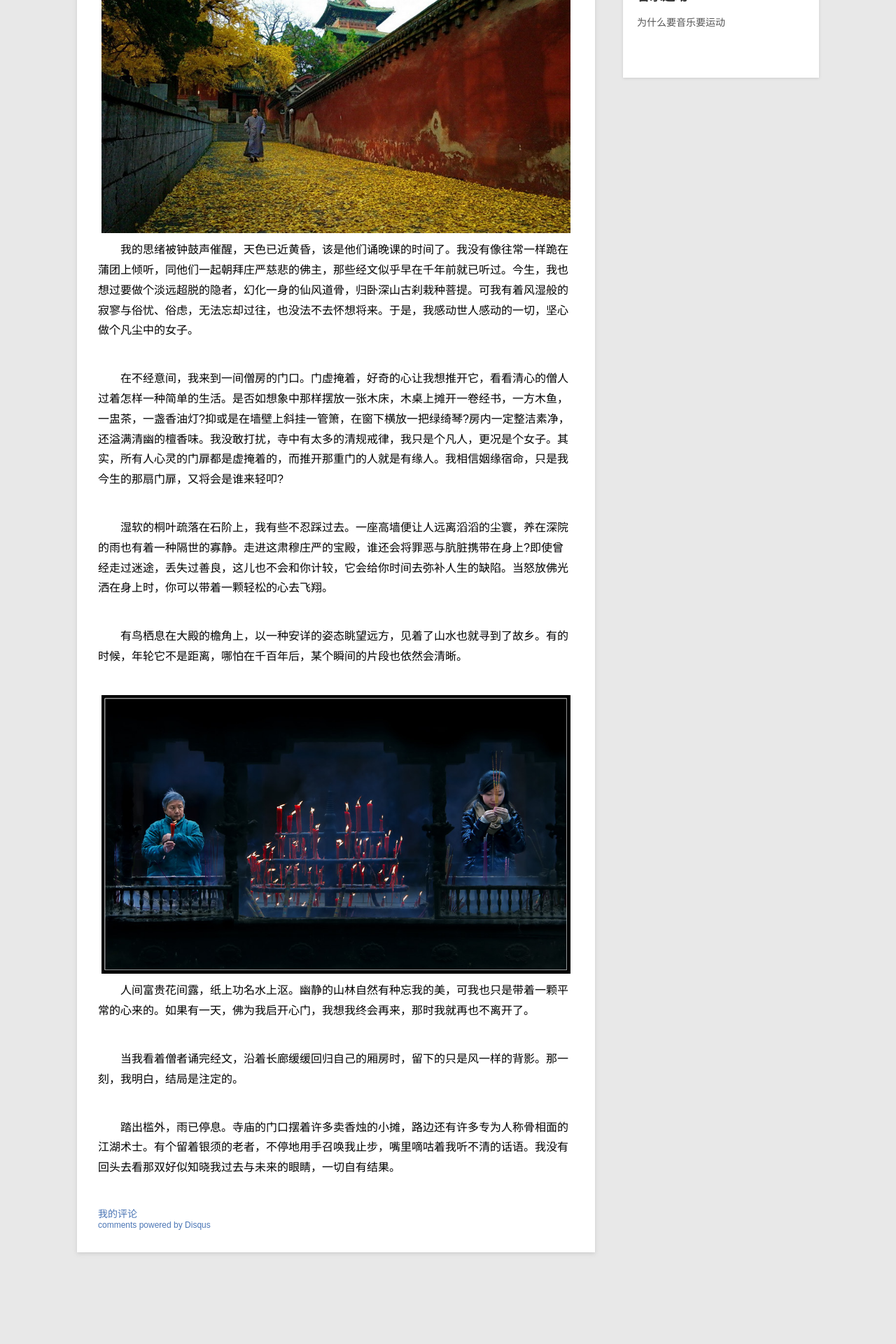
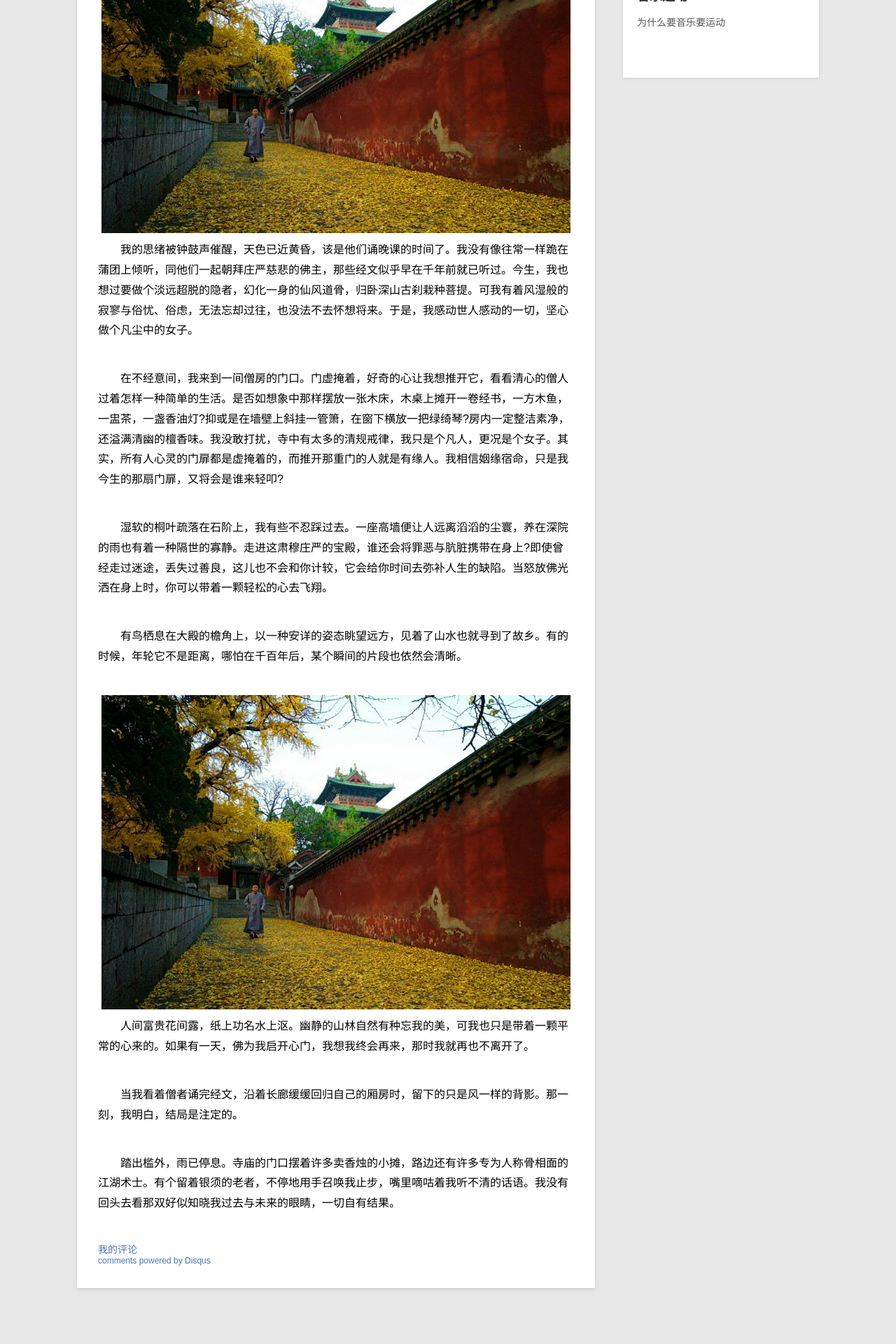
Before and after one commit to jjzxjianwei/myweb, a Jekyll site: the page built from _posts/life/2014-08-29-jianwei-wenz.html, in a window 1280 px wide. Shown: the part 693-2613 px from the top of the page at 70% size. Built offline with Jekyll 4.4.1, drawn with Linux system fonts in a browser that asks for light colours; comment, search, counter and statistics services are not loaded; before the commit the page ends 2562 px from its top, so only the background shows below that; grey boxes are pictures that could not be loaded.

Commit message:
Update 2014-08-29-jianwei-wenz.html

```diff
--- a/_posts/life/2014-08-29-jianwei-wenz.html
+++ b/_posts/life/2014-08-29-jianwei-wenz.html
@@ -7,12 +7,12 @@
 <P>　　是为了避雨才走进寺庙的，日子在悠闲中已入秋。踏进槛内的那一瞬，我回首看了来时的那座青石小桥，桥的对岸已是昨天。这桥有着云烟般的名字，它沉睡着，也许只有在雨中才会苏醒</P>
 <P>　　这个时候，离红尘很远。飘渺的烟雾载着云梦般的世事远去，无影亦无痕。烧香的人带着一颗很窄的心来了，在匆忙间，将灵魂藏在某个有莲花的角落，又飘忽的离去。</P>
 <P>　　梵音是永不停止的，千百年来，只有端坐在大雄宝殿前的两株梧桐才能深悟它的空灵。有许多僧者的一生，都是在沉默中度过。他们从前世逃离到今生，又怀着清澈明净的心去赴来世的约定。在青灯古佛下，一次次告诉自己断却孽缘情债，去相信世间的因果轮回。</P>
-<CENTER><IMG alt="" src="/img/shiyuan.jpg" width="" height=""></CENTER>
+<CENTER><IMG alt="" src="http://jjzxjianwei.github.io/myweb/img/shiyuan.jpg" width="" height=""></CENTER>
 <P>　　我的思绪被钟鼓声催醒，天色已近黄昏，该是他们诵晚课的时间了。我没有像往常一样跪在蒲团上倾听，同他们一起朝拜庄严慈悲的佛主，那些经文似乎早在千年前就已听过。今生，我也想过要做个淡远超脱的隐者，幻化一身的仙风道骨，归卧深山古刹栽种菩提。可我有着风湿般的寂寥与俗忧、俗虑，无法忘却过往，也没法不去怀想将来。于是，我感动世人感动的一切，坚心做个凡尘中的女子。</P>
 <P>　　在不经意间，我来到一间僧房的门口。门虚掩着，好奇的心让我想推开它，看看清心的僧人过着怎样一种简单的生活。是否如想象中那样摆放一张木床，木桌上摊开一卷经书，一方木鱼，一盅茶，一盏香油灯?抑或是在墙壁上斜挂一管箫，在窗下横放一把绿绮琴?房内一定整洁素净，还溢满清幽的檀香味。我没敢打扰，寺中有太多的清规戒律，我只是个凡人，更况是个女子。其实，所有人心灵的门扉都是虚掩着的，而推开那重门的人就是有缘人。我相信姻缘宿命，只是我今生的那扇门扉，又将会是谁来轻叩?</P>
 <P>　　湿软的桐叶疏落在石阶上，我有些不忍踩过去。一座高墙便让人远离滔滔的尘寰，养在深院的雨也有着一种隔世的寡静。走进这肃穆庄严的宝殿，谁还会将罪恶与肮脏携带在身上?即使曾经走过迷途，丢失过善良，这儿也不会和你计较，它会给你时间去弥补人生的缺陷。当怒放佛光洒在身上时，你可以带着一颗轻松的心去飞翔。</P>
 <P>　　有鸟栖息在大殿的檐角上，以一种安详的姿态眺望远方，见着了山水也就寻到了故乡。有的时候，年轮它不是距离，哪怕在千百年后，某个瞬间的片段也依然会清晰。</P>
-<CENTER><IMG alt="" src="/img/saoxiang.jpg" width="" height=""></CENTER>
+<CENTER><IMG alt="" src="http://jjzxjianwei.github.io/myweb/img/shiyuan.jpg" width="" height=""></CENTER>
 <P>　　人间富贵花间露，纸上功名水上沤。幽静的山林自然有种忘我的美，可我也只是带着一颗平常的心来的。如果有一天，佛为我启开心门，我想我终会再来，那时我就再也不离开了。</P>
 <P>　　当我看着僧者诵完经文，沿着长廊缓缓回归自己的厢房时，留下的只是风一样的背影。那一刻，我明白，结局是注定的。</P>
 <P>　　踏出槛外，雨已停息。寺庙的门口摆着许多卖香烛的小摊，路边还有许多专为人称骨相面的江湖术士。有个留着银须的老者，不停地用手召唤我止步，嘴里嘀咕着我听不清的话语。我没有回头去看那双好似知晓我过去与未来的眼睛，一切自有结果。</P>
```
